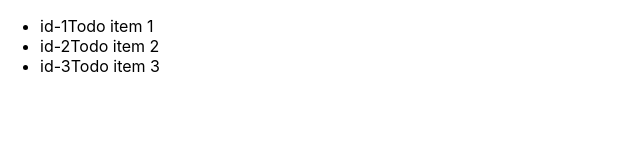
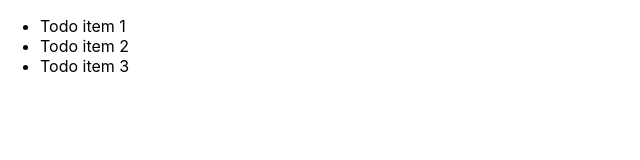
Before and after one commit to mariia-kovalova/goit-ts-project, a React (Create React App) app: page / in a window 1280 px wide. Shown: the top 160 px of the page, without its empty margins (0-640 px from the left). Built offline with nearby package versions, Linux system fonts and the light colour scheme.

Commit message:
"lint:js": "eslint src/**/*.{js,jsx,ts}"

```diff
--- a/src/components/TodoItem/TodoItem.tsx
+++ b/src/components/TodoItem/TodoItem.tsx
@@ -2,11 +2,10 @@ import React from 'react';
 import { ITodoItem } from 'interfaces/TodoItem.interface';
 
 export const TodoItem: React.FC<ITodoItem> = props => {
-  const { id, title } = props;
+  const { title } = props;
 
   return (
     <div>
-      <span>{id}</span>
       <span>{title}</span>
     </div>
   );
```
Also changed, not shown: package.json (+7 -11 lines).
